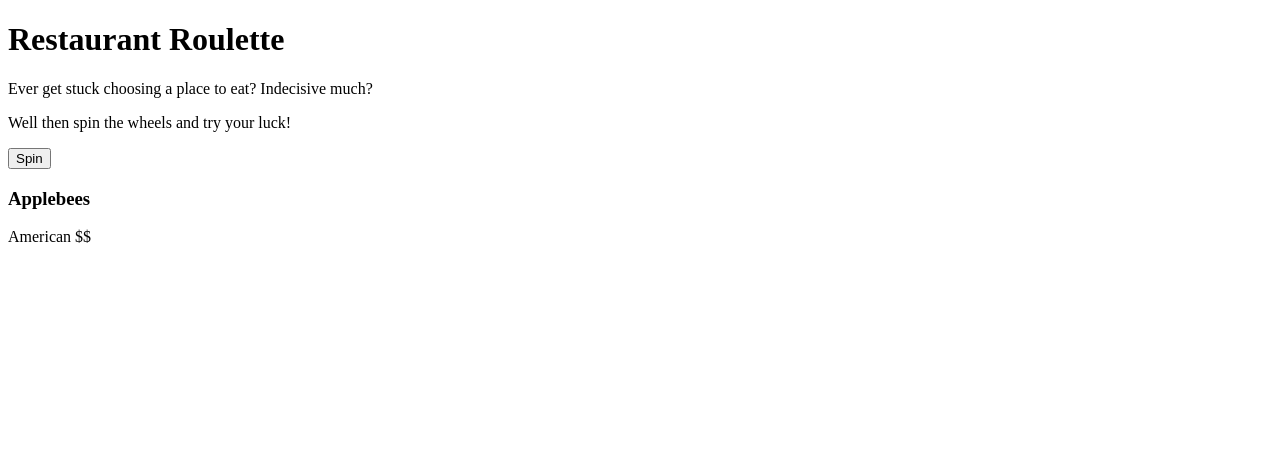
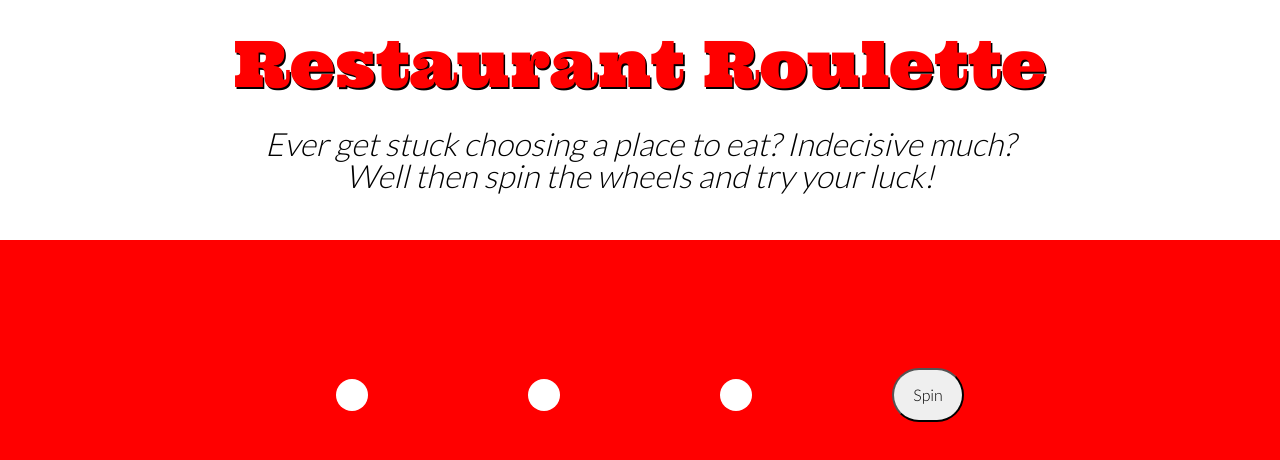
Before and after one commit to aggartman/restaurant-chooser, a React (Create React App) app: page / in a window 1280 px wide. Shown: the top 460 px of the page. Built offline with nearby package versions, Linux system fonts and the light colour scheme.

Commit message:
Refine functionality of basic program Add CSS base

```diff
--- a/public/index.html
+++ b/public/index.html
@@ -9,21 +9,9 @@
       name="description"
       content="Web site created using create-react-app"
     />
-    <link rel="apple-touch-icon" href="%PUBLIC_URL%/logo192.png" />
-    <!--
-      manifest.json provides metadata used when your web app is installed on a
-      user's mobile device or desktop. See https://developers.google.com/web/fundamentals/web-app-manifest/
-    -->
-    <link rel="manifest" href="%PUBLIC_URL%/manifest.json" />
-    <!--
-      Notice the use of %PUBLIC_URL% in the tags above.
-      It will be replaced with the URL of the `public` folder during the build.
-      Only files inside the `public` folder can be referenced from the HTML.
-
-      Unlike "/favicon.ico" or "favicon.ico", "%PUBLIC_URL%/favicon.ico" will
-      work correctly both with client-side routing and a non-root public URL.
-      Learn how to configure a non-root public URL by running `npm run build`.
-    -->
+    <link rel="preconnect" href="https://fonts.googleapis.com">
+    <link rel="preconnect" href="https://fonts.gstatic.com" crossorigin>
+    <link href="https://fonts.googleapis.com/css2?family=Lato:wght@300&family=Ultra&display=swap" rel="stylesheet">
     <title>Restaurant Roulette</title>
   </head>
   <body>
--- a/src/App.css
+++ b/src/App.css
@@ -1,38 +1,92 @@
-.App {
+
+html, body, div, span, applet, object, iframe,
+h1, h2, h3, h4, h5, h6, p, blockquote, pre,
+a, abbr, acronym, address, big, cite, code,
+del, dfn, em, img, ins, kbd, q, s, samp,
+small, strike, strong, sub, sup, tt, var,
+b, u, i, center,
+dl, dt, dd, ol, ul, li,
+fieldset, form, label, legend,
+table, caption, tbody, tfoot, thead, tr, th, td,
+article, aside, canvas, details, embed,
+figure, figcaption, footer, header, hgroup,
+menu, nav, output, ruby, section, summary,
+time, mark, audio, video {
+	margin: 0;
+	padding: 0;
+	border: 0;
+	font-size: 100%;
+	font: inherit;
+	vertical-align: baseline;
+}
+/* HTML5 display-role reset for older browsers */
+article, aside, details, figcaption, figure,
+footer, header, hgroup, menu, nav, section {
+	display: block;
+}
+body {
+	line-height: 1;
+}
+ol, ul {
+	list-style: none;
+}
+blockquote, q {
+	quotes: none;
+}
+blockquote:before, blockquote:after,
+q:before, q:after {
+	content: '';
+	content: none;
+}
+table {
+	border-collapse: collapse;
+	border-spacing: 0;
+}
+body {
+  background-color: red;
+}
+.container1 {
+  padding: 2rem;
   text-align: center;
+  background-color: white;
+}
+.about {
+  padding-top: 2rem;
+  padding-bottom: 1rem;
+  font-family: 'Lato', sans-serif;
+  font-size: 2rem;
+  text-align: center;
+  font-style: italic;
+}
+.title {
+  font-family: 'Ultra', serif;
+  font-size: 4rem;
+  text-align: center;
+  color: red;
+  text-shadow: black .1rem .1rem;
+}
+.rouletteWheel {
+  font-family: 'Ultra', serif;
+  font-size: 1.5rem;
+  background-color: white;
+  padding: 1rem;
+  border-radius: 1rem;
 }
 
-.App-logo {
-  height: 40vmin;
-  pointer-events: none;
+#randomChoice {
+  margin: 10% 20%;
+  display: grid;
+  grid-template-columns: repeat(4, 1fr);
+  grid-auto-flow: column;
+  justify-content: center;
+  justify-items: center;
+  align-items: center;
 }
 
-@media (prefers-reduced-motion: no-preference) {
-  .App-logo {
-    animation: App-logo-spin infinite 20s linear;
-  }
+.spin {
+  border-radius: 20rem;
+  padding: 8% 10%;
+  font-size: 1rem;
+  font-family: "Lato", serif;
+  width: fit-content;
 }
-
-.App-header {
-  background-color: #282c34;
-  min-height: 100vh;
-  display: flex;
-  flex-direction: column;
-  align-items: center;
-  justify-content: center;
-  font-size: calc(10px + 2vmin);
-  color: white;
-}
-
-.App-link {
-  color: #61dafb;
-}
-
-@keyframes App-logo-spin {
-  from {
-    transform: rotate(0deg);
-  }
-  to {
-    transform: rotate(360deg);
-  }
-}
--- a/src/App.js
+++ b/src/App.js
@@ -1,7 +1,5 @@
+import React from 'react'
 import './App.css'
-// import restaurantScraper from './restaurantScraper';
-// import RestaurantRoulette from './RestaurantRoulette';
-import Restaurant from './Restaurant';
 
 function App() {
   const restaurantList = [
@@ -12,13 +10,23 @@
     {name : 'Nobu', cuisine : 'Japanese', price : '$$$$'},
   ]
   var choice = 0;
+  function randomChoice() {
+    choice = restaurantList[Math.floor(Math.random() * restaurantList.length)];
+    return choice
+  }
   function spinRoulette(e) {
-    choice = Math.floor(Math.random() * restaurantList.length);
-    console.log(choice);
-    return choice
+    choice = randomChoice();
+    let rouletteTitle = document.getElementById('rw1');
+    let rouletteCuisine = document.getElementById('rw2');
+    let roulettePrice = document.getElementById('rw3');
+
+    rouletteTitle.innerText = choice.name;
+    rouletteCuisine.innerText = choice.cuisine;
+    roulettePrice.innerText = choice.price;
   }
   return (
     <>
+      <div className='container1'>
         <h1 className='title'>
           Restaurant Roulette
         </h1>
@@ -31,12 +39,13 @@
             Well then spin the wheels and try your luck!
           </p>
         </div>
+      </div>
+      <div id='randomChoice'>
+        <h3 className='rouletteWheel' id='rw1'> </h3>
+        <p className='rouletteWheel' id='rw2'> </p>
+        <p className='rouletteWheel' id='rw3'> </p>
         <button className='spin' onClick={spinRoulette}>Spin</button>
-      < Restaurant restaurant={restaurantList[choice]}/>
-      {/* <div className='randomChoice'>
-        <h3>{restaurantList[choice].name}</h3>
-        <p>{restaurantList[choice].cuisine} {restaurantList[choice].price}</p>
-      </div> */}
+      </div>
     </>
   );
 }
```
Lines whose indentation alone changed are shown as unchanged.
